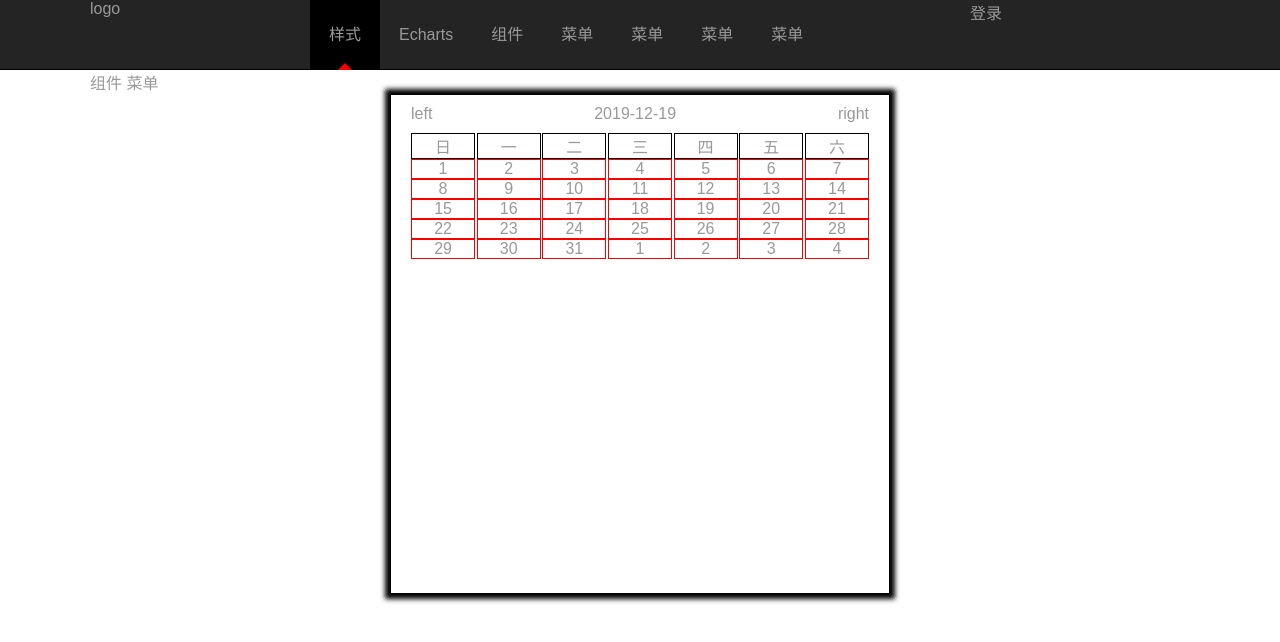
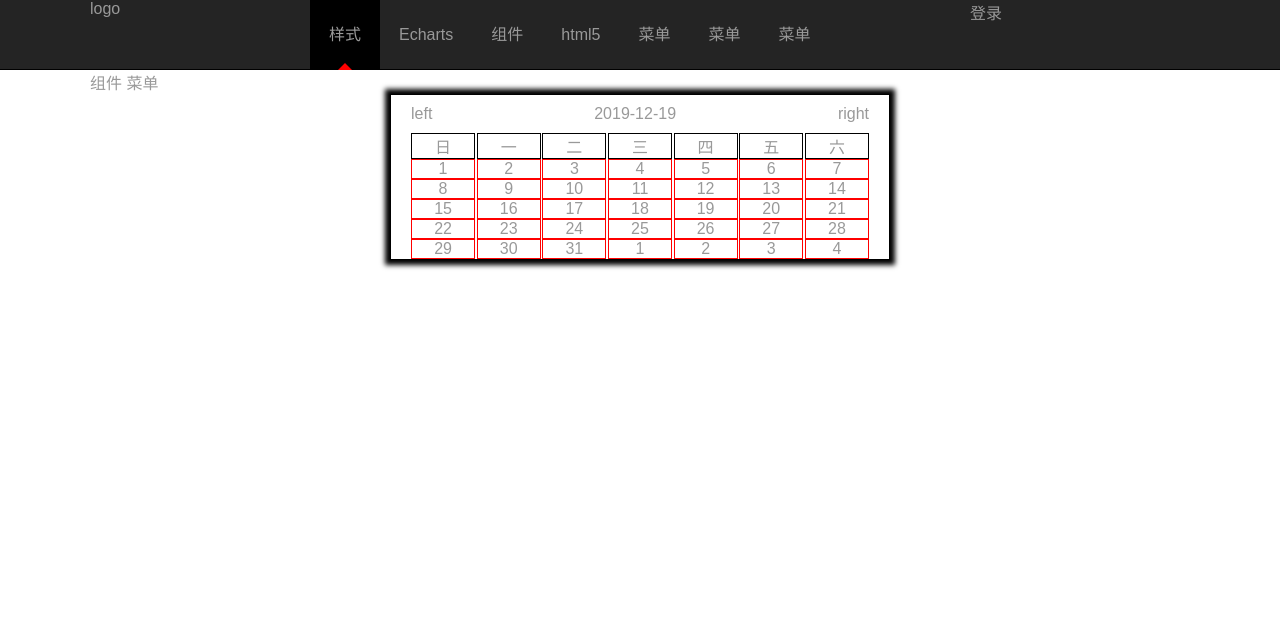
Before and after one commit to xw-web/PanGu, a Vue app: page /#/assembly/calendar in a window 1280 px wide. Shown: the top 642 px of the page. Built offline with nearby package versions, Linux system fonts and the light colour scheme.

Commit message:
html5 video

```diff
--- a/src/pages/assembly/calendar.vue
+++ b/src/pages/assembly/calendar.vue
@@ -73,6 +73,7 @@ export default {
       console.log('year',year,typeof year,'month',month,typeof month);
       // 设置本月的一号
       let firstDay = year + '-'+ month + '-1';
+      // 设置最后一天
       let lastDay = year + '-' + month + '-' + (this.daysList[month-1] + '');
       this.setUpfirstDay(firstDay)
       this.getLastMonthDays(lastDay)
@@ -105,7 +106,6 @@ export default {
 .calendar_box {
   margin-top: 10px;
   width: 500px;
-  height: 500px;
   margin: auto;
   border: 1px solid #000;
   box-shadow: 0 0 5px 5px #000;
--- a/src/pages/home.vue
+++ b/src/pages/home.vue
@@ -34,7 +34,7 @@ export default {
         {id:'1',name:'样式',path:'/style'},
         {id:'2',name:'Echarts',path:'/echarts'},
         {id:'3',name:'组件',path:'/assembly'},
-        {id:'4',name:'菜单'},
+        {id:'4',name:'html5',path:'/html5'},
         {id:'5',name:'菜单'},
         {id:'6',name:'菜单'},
         {id:'7',name:'菜单'},
--- /dev/null
+++ b/src/pages/htmlFive/htmlFive.vue
@@ -0,0 +1,16 @@
+<template>
+  <div>
+    <video width="320" height="240" controls="controls">
+      <source src="../../../static/video/movie.ogg" type="video/ogg" />
+      <source src="../../../static/video/movie.mp4" type="video/mp4" />
+      Your browser does not support the video tag.
+    </video>
+  </div>
+</template>
+
+<script>
+export default {};
+</script>
+
+<style scoped>
+</style>
--- /dev/null
+++ b/src/router/htmlFive.js
@@ -0,0 +1,8 @@
+const routers = [
+  {
+    path: '/html5',
+    name: 'htmlFive',
+    component:()=>import('@/pages/htmlFive/htmlFive')
+  }
+]
+export default routers
--- a/src/router/index.js
+++ b/src/router/index.js
@@ -4,6 +4,7 @@ import Home from '@/pages/home'
 import Style from '@/router/style.js'
 import Echarts from '@/router/echarts.js'
 import Assembly from '@/router/assembly.js'
+import htmlFive from '@/router/htmlFive.js'
 Vue.use(Router)
 
 export default new Router({
@@ -15,7 +16,8 @@ export default new Router({
       children: [
         ...Style,
         ...Echarts,
-        ...Assembly
+        ...Assembly,
+        ...htmlFive
       ]
     }
   ]
```
Also changed, not shown: 2 other files (tests, documents, lock files or other folders).
